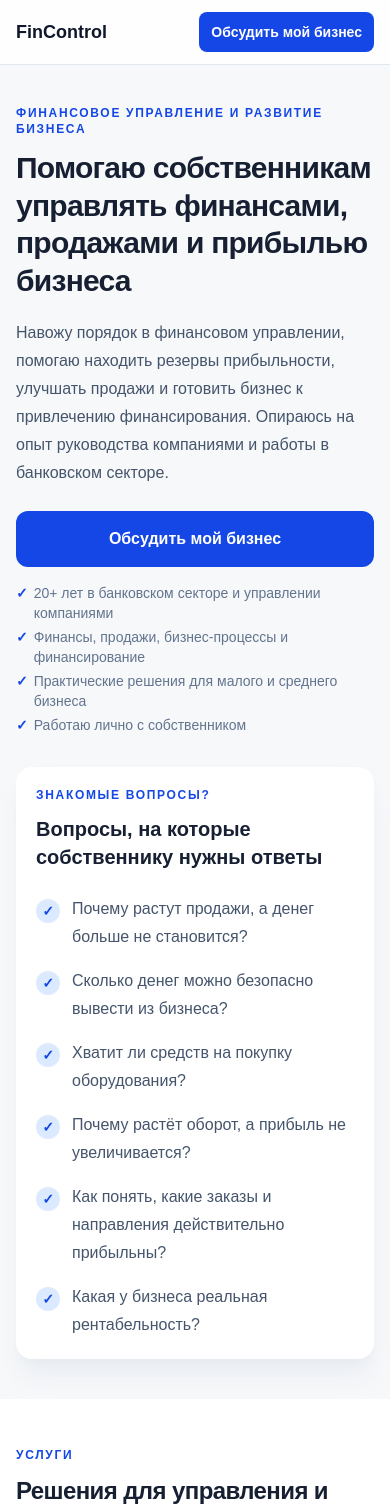
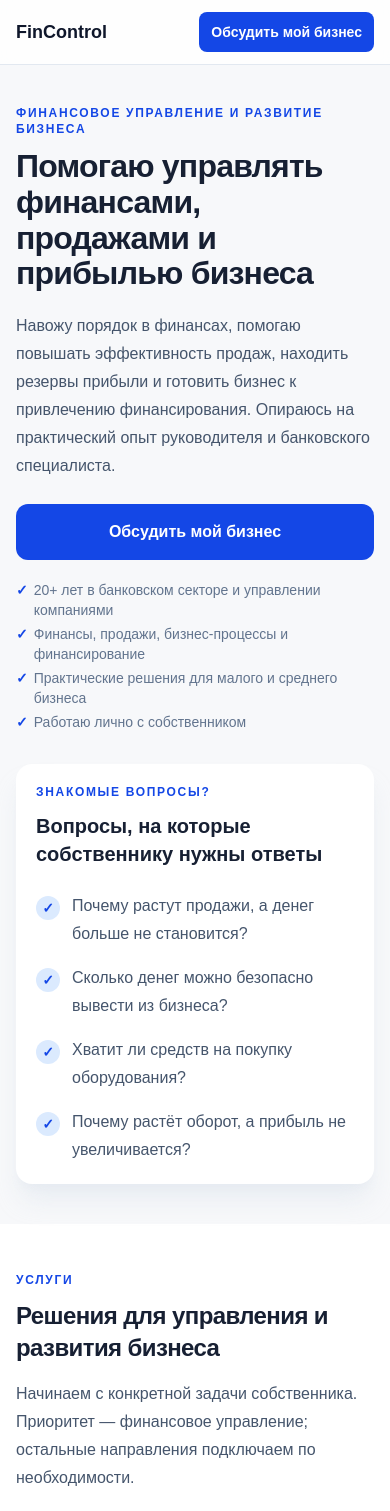
Before and after one commit to 19ilya77sh-cell/finance-consulting-landing, a Next.js app: page / in a window 390 px wide. Shown: the top 1511 px of the page. Built offline with nearby package versions, Linux system fonts and the light colour scheme.

Commit message:
Improve hero layout, readability and mobile first-screen density

```diff
--- a/app/page.tsx
+++ b/app/page.tsx
@@ -193,31 +193,30 @@ export default function Home() {
         </div>
       </header>
 
-      <section className="mx-auto grid max-w-7xl items-center gap-8 px-4 py-10 sm:px-6 md:gap-10 md:py-16 lg:min-h-[calc(100vh-80px)] lg:grid-cols-2 lg:gap-14 lg:px-12">
+      <section className="mx-auto grid max-w-7xl items-start gap-8 px-4 py-10 sm:px-6 md:gap-10 md:py-14 lg:grid-cols-[minmax(0,1.15fr)_minmax(0,0.85fr)] lg:gap-10 lg:px-12 lg:py-20">
         <div>
           <p className="mb-3 text-xs font-semibold uppercase tracking-[0.14em] text-blue-700 md:mb-5 sm:text-sm sm:tracking-[0.18em]">
             Финансовое управление и развитие бизнеса
           </p>
 
-          <h1 className="max-w-2xl text-3xl font-bold leading-tight tracking-tight sm:text-5xl lg:text-6xl">
-            Помогаю собственникам управлять финансами, продажами и прибылью бизнеса
+          <h1 className="max-w-2xl text-[clamp(2rem,3.3vw,3.1rem)] font-bold leading-[1.12] tracking-tight">
+            Помогаю управлять финансами, продажами и прибылью бизнеса
           </h1>
 
-          <p className="mt-5 max-w-xl text-base leading-7 text-slate-600 md:mt-7 sm:text-lg sm:leading-8">
-            Навожу порядок в финансовом управлении, помогаю находить резервы
-            прибыльности, улучшать продажи и готовить бизнес к привлечению
-            финансирования. Опираюсь на опыт руководства компаниями и работы
-            в банковском секторе.
+          <p className="mt-5 max-w-xl text-base leading-7 text-slate-600 md:mt-6 sm:text-lg sm:leading-8">
+            Навожу порядок в финансах, помогаю повышать эффективность продаж,
+            находить резервы прибыли и готовить бизнес к привлечению финансирования.
+            Опираюсь на практический опыт руководителя и банковского специалиста.
           </p>
 
           <a
             href="#contacts"
-            className="mt-6 inline-flex w-full justify-center rounded-xl bg-blue-700 px-6 py-4 text-center font-semibold text-white transition hover:bg-blue-800 md:mt-9 sm:w-auto sm:px-7"
+            className="mt-6 inline-flex w-full justify-center rounded-xl bg-blue-700 px-6 py-4 text-center font-semibold text-white transition hover:bg-blue-800 sm:w-auto sm:px-7"
           >
             Обсудить мой бизнес
           </a>
 
-          <ul className="mt-4 max-w-xl space-y-1 text-sm leading-5 text-slate-500 md:mt-6 md:space-y-2 md:leading-6">
+          <ul className="mt-5 max-w-xl space-y-1 text-sm leading-5 text-slate-500 md:space-y-2 md:leading-6">
             <li className="flex items-start gap-1.5 md:gap-2">
               <span className="shrink-0 font-semibold text-blue-700">✓</span>
               <span>20+ лет в банковском секторе и управлении компаниями</span>
@@ -237,7 +236,7 @@ export default function Home() {
           </ul>
         </div>
 
-        <div className="rounded-2xl bg-white p-5 shadow-xl shadow-slate-200/70 sm:rounded-3xl sm:p-9">
+        <div className="min-w-0 rounded-2xl bg-white p-5 shadow-xl shadow-slate-200/70 sm:rounded-3xl sm:p-7">
           <p className="text-xs font-semibold uppercase tracking-[0.14em] text-blue-700 sm:text-sm sm:tracking-[0.16em]">
             Знакомые вопросы?
           </p>
@@ -247,7 +246,7 @@ export default function Home() {
           </h2>
 
           <div className="mt-6 space-y-4 sm:mt-7">
-            {questions.map((question) => (
+            {questions.slice(0, 4).map((question) => (
               <div key={question} className="flex items-start gap-3">
                 <div className="mt-1 flex h-6 w-6 shrink-0 items-center justify-center rounded-full bg-blue-100 text-sm font-bold text-blue-700">
                   ✓
```
